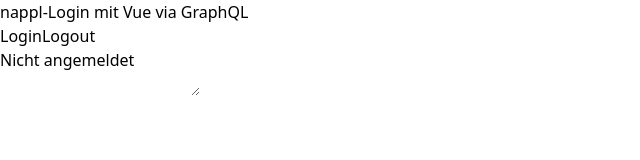
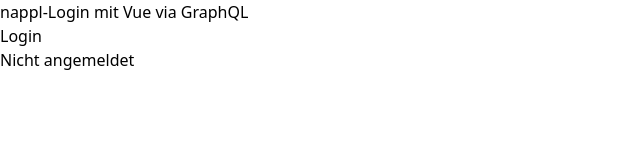
Before and after one commit to m0tr0m/vueapp, a Vue app: page / in a window 1280 px wide. Shown: the top 160 px of the page, without its empty margins (0-640 px from the left). Built offline with nearby package versions, Linux system fonts and the light colour scheme.

Commit message:
Conditional rendering

```diff
--- a/src/components/HelloWorld.vue
+++ b/src/components/HelloWorld.vue
@@ -4,14 +4,14 @@
 defineProps<{ msg: string }>()
 
 
-const loginData: Ref<string|null> = ref('Nicht angemeldet')
+const loginData: Ref<string|null> = ref(null)
 
 const login = () => {
   loginData.value = 'Du bist angemeldet'
 }
 
 const logout = () => {
-  loginData.value = 'Nicht angemeldet'
+  loginData.value = null
 }
 
 </script>
@@ -24,16 +24,16 @@
 
     <div class="flex flex-col gap-4 border rounded-lg h-5/6 w-11/12 md:w-1/3 md:h-1/3 p-4">
       <header class="flex gap-4 justify-end">
-        <button class="border px-4 py-2 rounded hover:bg-neutral-300 hover:text-black" type="button" @click="login">
+        <button v-if="!loginData" class="border px-4 py-2 rounded hover:bg-neutral-300 hover:text-black" type="button" @click="login">
           Login
         </button>
-        <button class="border px-4 py-2 rounded hover:bg-neutral-300 hover:text-black" type="button" @click="logout">
+        <button v-if="loginData" class="border px-4 py-2 rounded hover:bg-neutral-300 hover:text-black" type="button" @click="logout">
           Logout
         </button>
       </header>
       <main class="flex justify-center items-center h-full overflow-auto">
-        <textarea class="dark-world w-full h-full" v-if="loginData"
-          :value="loginData"></textarea>
+        <p v-if="loginData">{{loginData}}</p>
+        <p v-if="!loginData">Nicht angemeldet</p>
       </main>
     </div>
 
```
